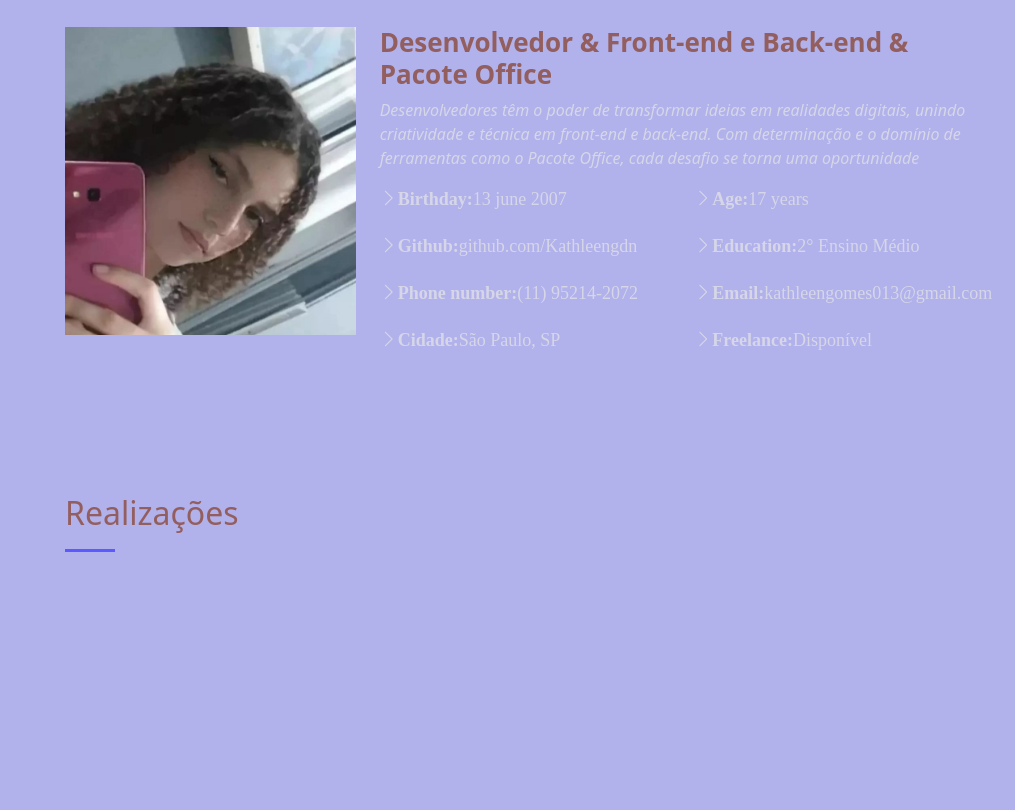
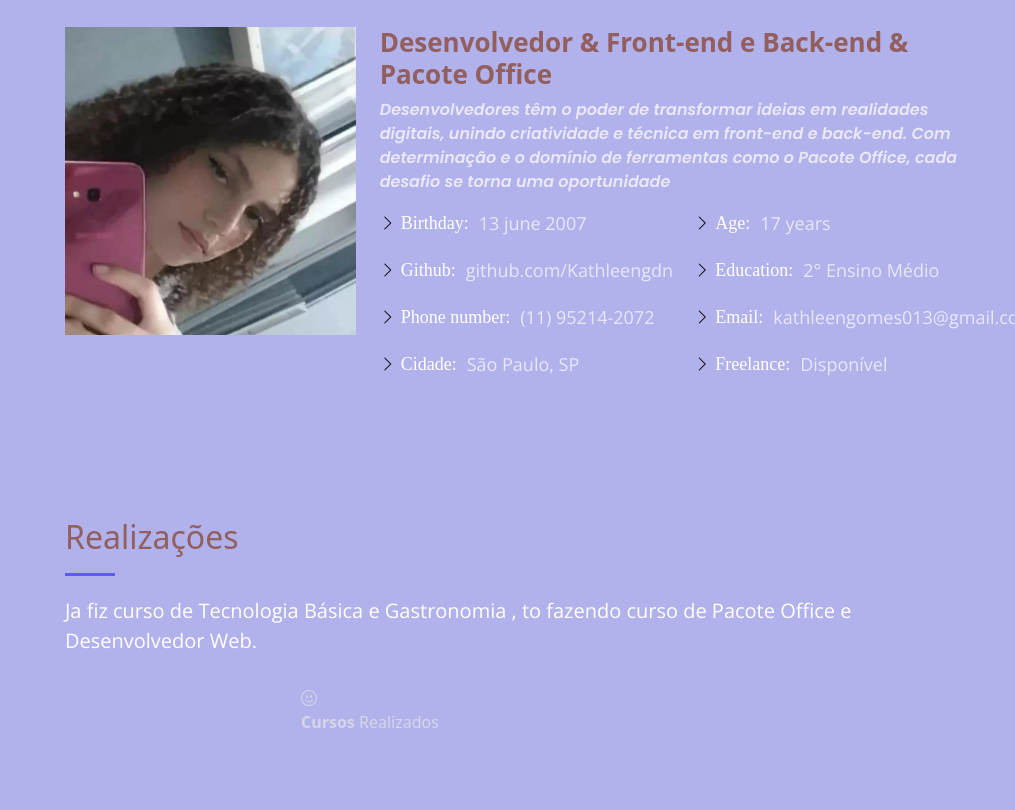
Before and after one commit to Kathleengdn/PortfolioDigitalAfesu, a plain HTML site: page index.html in a window 1280 px wide. Shown: the part 1151-1961 px from the top of the page, without its empty margins (265-1280 px from the left). Before the commit the page ends 1813 px from the top, so only its background shows below. Drawn offline with nearby package versions, Linux system fonts and the light colour scheme; a script that the page names is missing; a web font is replaced by a local one.

Commit message:
att realizacoes

```diff
--- a/css/style.css
+++ b/css/style.css
@@ -331,3 +331,28 @@ section {
     display: flex;
     align-items: center;
 }
+
+.about .content ul strong {
+    margin-right: 10px;
+    color: #fff;
+    font-weight: 200;
+}
+
+.about .content ul span {
+    color: #e8e8f7;
+    font-family: "Open Sans" , sans-serif;
+}
+
+.about .content p {
+    color:#e8e8f7;
+    font-family: "Poppins";
+    font-weight: 600;
+    /*font-size: ;*/
+}
+
+.about .content ul i {
+    font-size: 16px;
+    margin-right: 5px;
+    color: #141212;
+    line-height: 0
+}
--- a/index.html
+++ b/index.html
@@ -242,17 +242,65 @@
 
                 <div class="section-title">
                     <h2> Realizações </h2>
+
+                    <p>
+                        Ja fiz curso de Tecnologia Básica e Gastronomia , to fazendo curso de Pacote Office e Desenvolvedor Web.
+                    </p>
+
                 </div>
 
-            </div>
-         </section> <!-- Fim Fatos-->
+                <div class="row no-gutters">
+
+                    <div class="col-lg-3 col-md-6 d-md-flex align-items-md-streatch" data-aos="fade-up">
+
+                        <div class="count-box">
+
+                        </div>
+
+                    </div> <!-- item 1-->
+
+                    <div class="col-lg-3 col-md-6 d-md-flex align-items-md-streatch" data-aos="fade-up">
+
+                        <div class="count-box">
+
+                            <i class="bi bi-emoji-smile"></i>
+                            <span data-purecounter-start="45" data-purecounter-end="320" data-purecounter-duration="1" class="purecounter"></span>
+                            <p>
+                                <strong> Cursos </strong>Realizados
+                            </p>
+
+                        </div> <!-- Fim counter box-->
+
+                    </div> <!-- item 2-->
+
+                    <div class="col-lg-3 col-md-6 d-md-flex align-items-md-streatch" data-aos="fade-up">
+
+                        <div class="count-box">
+
+                        </div>
+
+                    </div> <!-- item 3-->
+
+                    <div class="col-lg-3 col-md-6 d-md-flex align-items-md-streatch" data-aos="fade-up">
+
+                        <div class="count-box">
+
+                        </div>
+
+                    </div> <!-- item 4-->
+
+                </div> <!-- Fim no-gutters-->
+
+            </div> <!--Fim container-->
+
+        </section> <!-- Fim Fatos-->
 
      </main> <!-- Fim Main-->
 
 
     <!-- JS Bootstrap -->
     <!-- PureCounter -->
-    <script src="https://cdn.jsdelivr.net/npm/purecounterjs@1.1.0/dist/purecounter_vanilla.js"></script>
+    <script src="https://cdn.jsdelivr.net/npm/@srexi/purecounterjs/dist/purecounter_vanilla.js"></script>
 
     <!-- AOS (Animate On Scroll) -->
     <script src="https://cdn.jsdelivr.net/npm/aos@2.3.1/dist/aos.js"></script>
```
